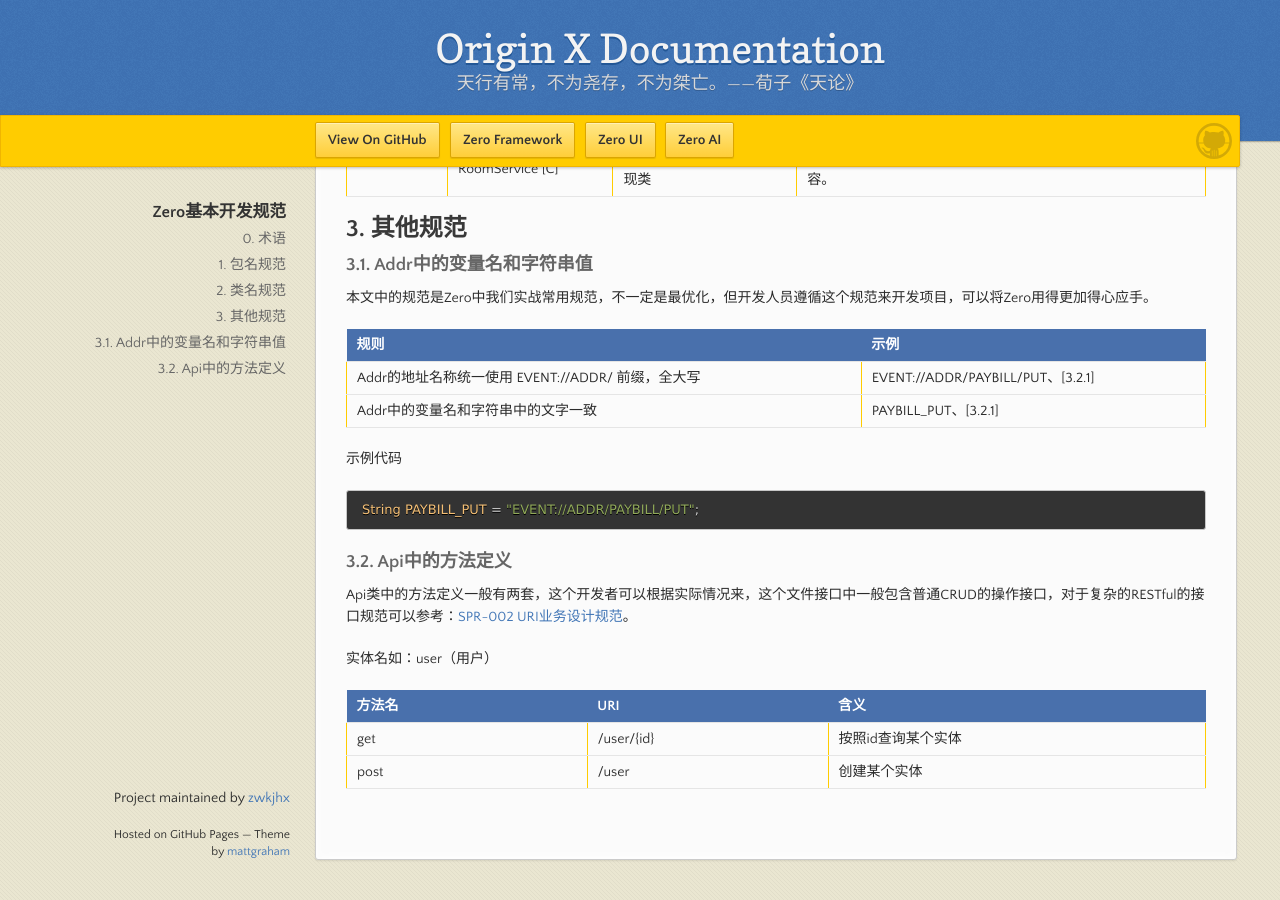
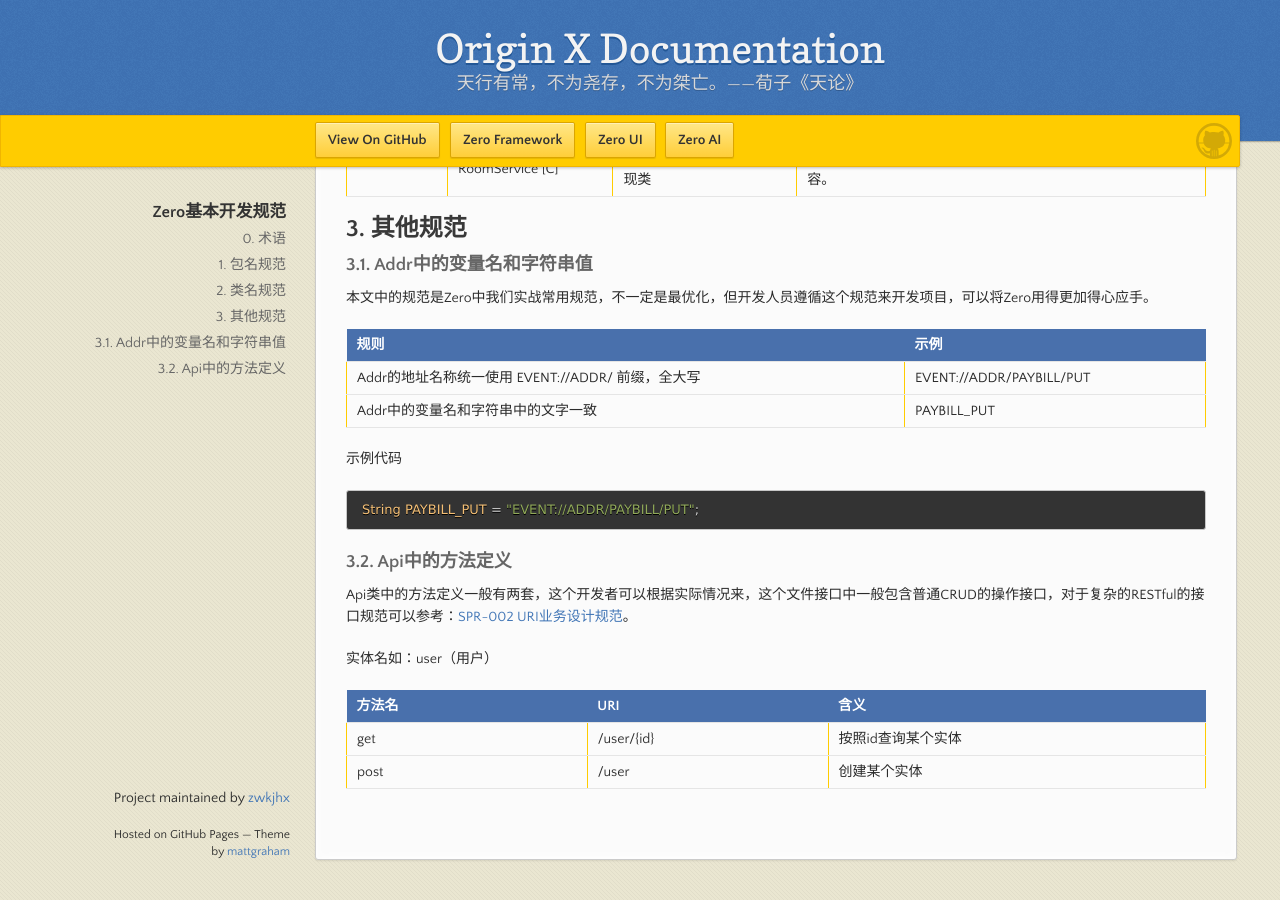
Before and after one commit to zwkjhx/ox-doc, a Jekyll site: the page built from specification/1-zerogui-fan/spc-001-zeroji-ben-kai-fa-gui-fan.md, in a window 1280 px wide and 900 px high, scrolled down 1442 px. Built offline with Jekyll 4.4.1, drawn with Linux system fonts in a browser that asks for light colours; our own code applies the rules of GitHub Pages for plain Markdown files.

Commit message:
Updates specification/1-zerogui-fan/spc-001-zeroji-ben-kai-fa-gui-fan.md
Auto commit by GitBook Editor

```diff
--- a/specification/1-zerogui-fan/spc-001-zeroji-ben-kai-fa-gui-fan.md
+++ b/specification/1-zerogui-fan/spc-001-zeroji-ben-kai-fa-gui-fan.md
@@ -47,8 +47,8 @@
 
 | 规则 | 示例 |
 | :--- | :--- |
-| Addr的地址名称统一使用 EVENT://ADDR/ 前缀，全大写 | EVENT://ADDR/PAYBILL/PUT、\[3.2.1\] |
-| Addr中的变量名和字符串中的文字一致 | PAYBILL\_PUT、\[3.2.1\] |
+| Addr的地址名称统一使用 EVENT://ADDR/ 前缀，全大写 | EVENT://ADDR/PAYBILL/PUT |
+| Addr中的变量名和字符串中的文字一致 | PAYBILL\_PUT |
 
 示例代码
 
```
